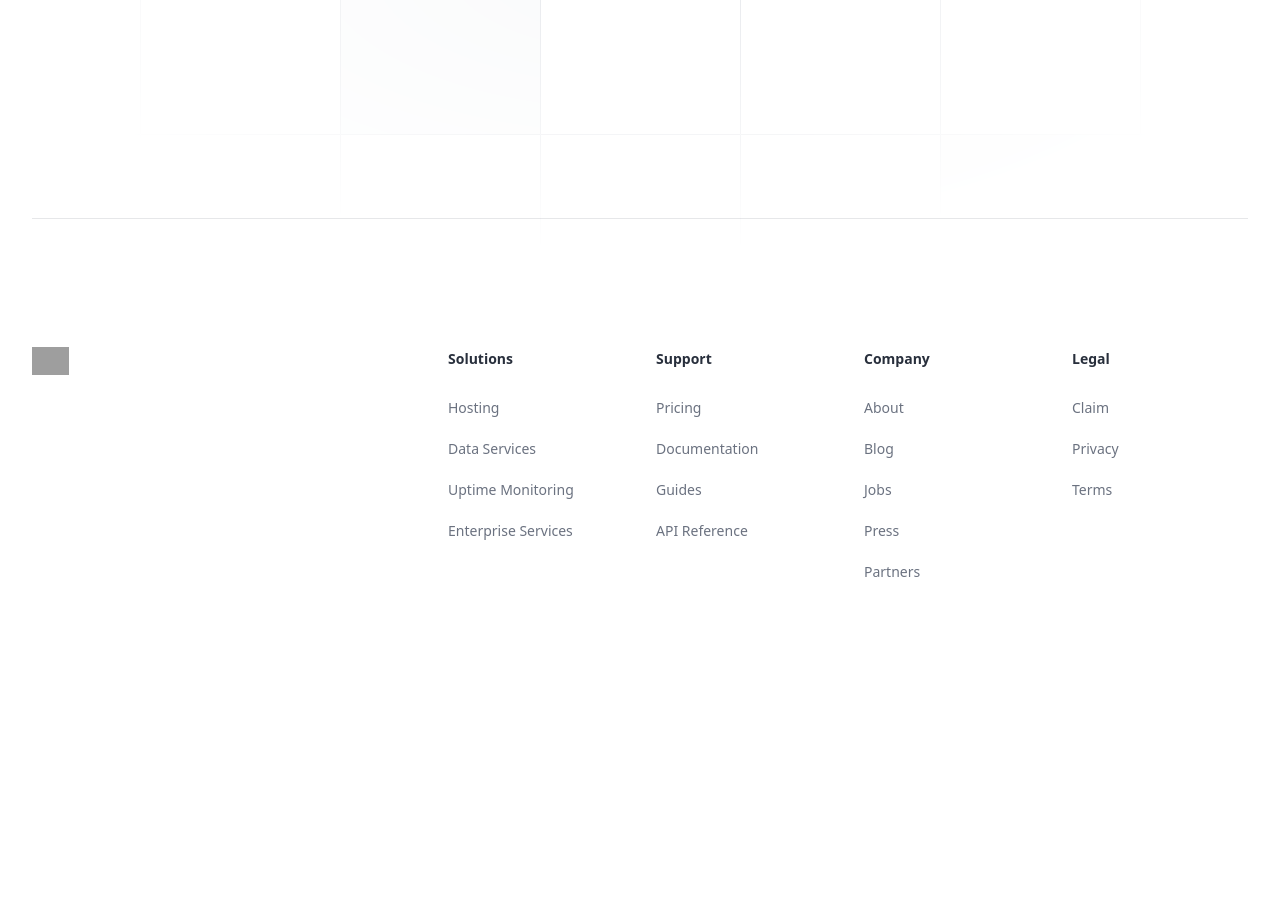
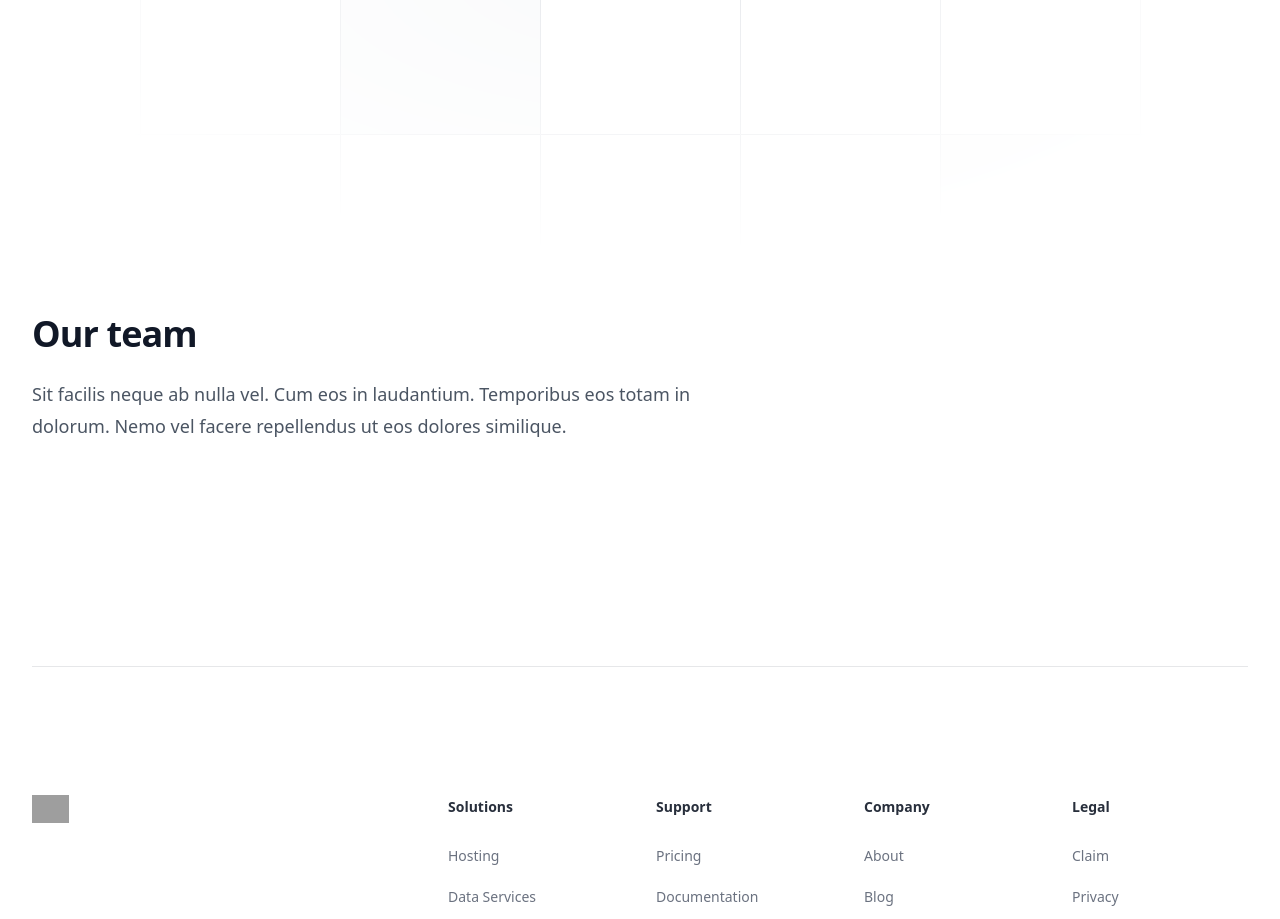
Before and after one commit to willy-wagtail/mewtwo, an Angular app: page / in a window 1280 px wide. Shown: the part 3120-4039 px from the top of the page. Before the commit the page ends 3832 px from the top, so only its background shows below. Built offline with nearby package versions, Linux system fonts and the light colour scheme; grey boxes are pictures that could not be loaded.

Commit message:
added team header

```diff
--- a/src/app/marketing/about-us/about-us.component.html
+++ b/src/app/marketing/about-us/about-us.component.html
@@ -508,6 +508,19 @@
       </div>
     </div>
   </div>
+
+  <div class="mx-auto mt-32 max-w-7xl px-6 sm:pt-48 lg:px-8">
+    <div class="mx-auto max-w-2xl lg:mx-0">
+      <h2 class="text-3xl font-bold tracking-tight text-gray-900 sm:text-4xl">
+        Our team
+      </h2>
+
+      <p class="mt-6 text-lg leading-8 text-gray-600">
+        Sit facilis neque ab nulla vel. Cum eos in laudantium. Temporibus eos
+        totam in dolorum. Nemo vel facere repellendus ut eos dolores similique.
+      </p>
+    </div>
+  </div>
 </main>
 
 <div class="max-w-7xl mt-32 mx-auto sm:px-8 px-6">
```
